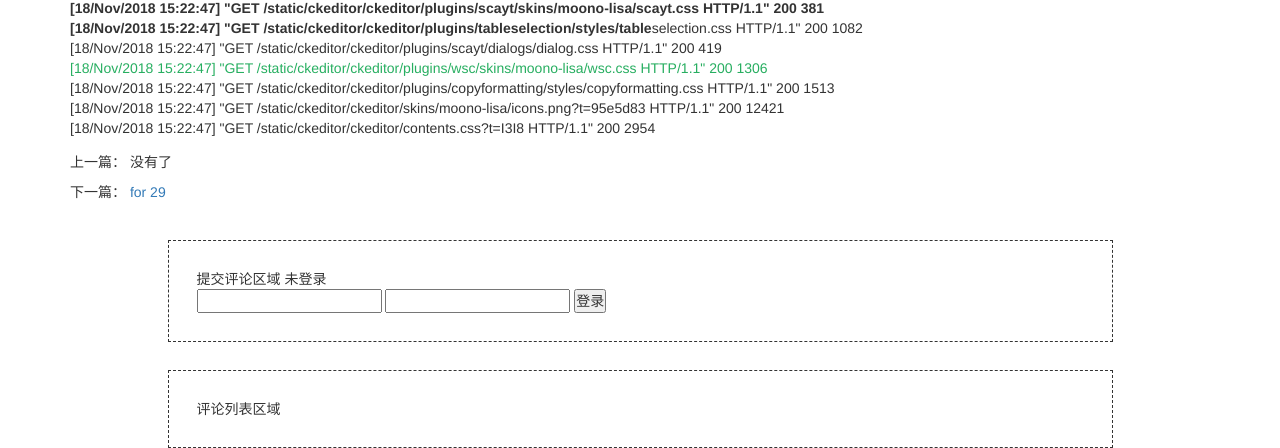
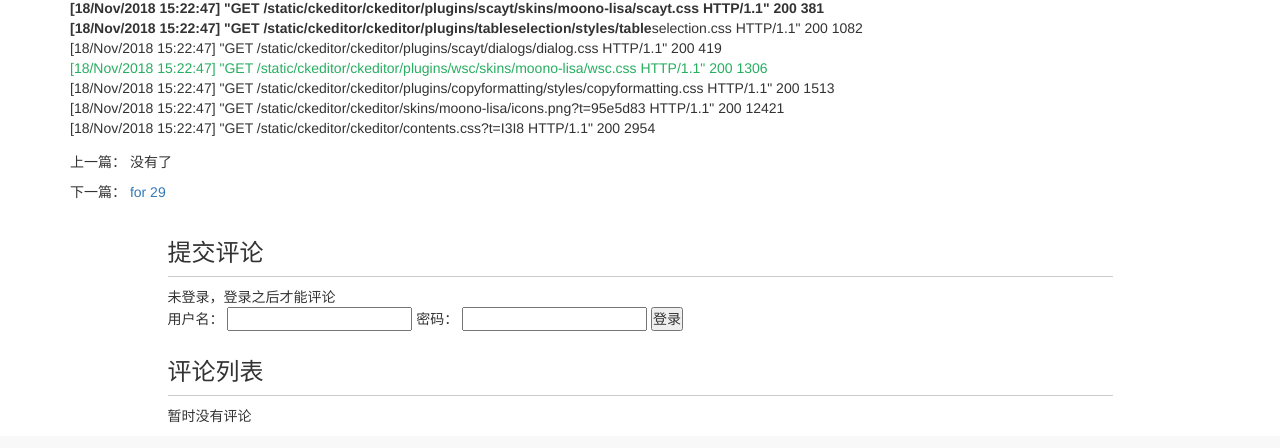
Before and after one commit to Rcurtain/YSHSite, a Django app: page /blog/35 in a window 1280 px wide. Shown: the part 703-1151 px from the top of the page. After the commit the page ends 1126 px from the top, so only its background shows below. Run offline with Django 3.2, Linux system fonts and the light colour scheme; data comes from the database, SQL or seed files in the repository; both versions use the stored data as it was after the commit; some libraries are stand-ins or nearby versions.

Commit message:
23.html表单提交评论 使用了bootstrap的form

```diff
--- a/blog/static/blog/blog.css
+++ b/blog/static/blog/blog.css
@@ -30,3 +30,10 @@ div.blog-content{
 div.blog-more {
     margin-top: 1em;
 }
+div.comment-area{
+    margin-top: 2em;
+}
+h3.comment-area-title {
+    border-bottom: 1px solid #ccc;
+    padding-bottom: 0.4em;
+}
--- a/blog/templates/blog/blog_detail.html
+++ b/blog/templates/blog/blog_detail.html
@@ -50,21 +50,47 @@
 
         <div class="row">
             <div class="col-xs-10 col-sm-10 col-md-10 col-lg-10 col-xs-offset-1">
-                <div style="margin-top:2em;border: 1px dashed;padding: 2em;">
-                    提交评论区域
+                <div class="comment-area">
+                    <h3 class="comment-area-title">提交评论</h3>
                     {% if user.is_authenticated %}
-                        已登录
+
+                        <form action="{% url 'comment:update_comment' %}" method="POST" style="overflow:hidden">
+                            {% csrf_token %}
+                            <div class="form-group">
+                                <label for="comment_text">{{ user.username }}，欢迎评论~</label>
+                                <textarea id="comment_text" class="form-control" name="text" rows="4"></textarea>
+                            </div>
+                            <input type="hidden" name="object_id" value="{{ blog.pk }}">
+                            <input type="hidden" name="content_type" value="blog">
+                            <input type="submit" value="评论" class="btn btn-primary" style="float:right">
+                        </form>
+
                     {% else %}
-                        未登录
+                        未登录，登录之后才能评论
                         <form action="{% url 'login' %}" method="POST">
                             {% csrf_token %}
+                            <span>用户名：</span>
                             <input type="text" name="username">
+                            <span>密码：</span>
                             <input type="password" name="password">
                             <input type="submit" value="登录">
                         </form>
                     {% endif %}
                 </div>
-                <div style="margin-top:2em;border:1px dashed;padding:2em;">评论列表区域</div>
+                <div class="comment-area">
+                    <h3 class="comment-area-title">评论列表</h3>
+                    <ul>
+                        {% for comment in comments %}
+                            <li>
+                                {{ comment.user.username }}
+                                ({{ comment.comment_time|date:"Y-m-d H:n:s" }})：
+                                {{ comment.text }}
+                            </li>
+                        {% empty %}
+                            <li>暂时没有评论</li>
+                        {% endfor %}
+                    </ul>
+                </div>
             </div>
         </div>
     </div>
--- a/blog/views.py
+++ b/blog/views.py
@@ -2,8 +2,11 @@ from django.shortcuts import render, get_object_or_404
 from django.core.paginator import Paginator
 from django.conf import settings
 from django.db.models import Count
+from django.contrib.contenttypes.models import ContentType
+
 from .models import Blog, BlogType
 from read_statistics.utils import read_statistics_once_read
+from comment.models import Comment
 
 def get_blog_list_common_data(request, blogs_all_list):
     paginator = Paginator(blogs_all_list, settings.EACH_PAGE_BLOGS_NUMBER)#
@@ -68,11 +71,14 @@ def blogs_with_date(request, year, month):
 def blog_detail(request, blog_pk):
     blog = get_object_or_404(Blog, pk=blog_pk)
     read_cookie_key = read_statistics_once_read(request, blog)
+    blog_content_type = ContentType.objects.get_for_model(blog)
+    comments = Comment.objects.filter(content_type=blog_content_type, object_id=blog.pk)
 
     context = {}
     context['previous_blog'] = Blog.objects.filter(create_time__gt=blog.create_time).last()
     context['next_blog'] = Blog.objects.filter(create_time__lt=blog.create_time).first()
     context['blog'] = blog
+    context['comments'] = comments
     response = render(request, 'blog/blog_detail.html', context) # 响应
     response.set_cookie(read_cookie_key, 'true') # 阅读cookie标记
     return response
--- a/comment/models.py
+++ b/comment/models.py
@@ -12,3 +12,6 @@ class Comment(models.Model):
     text = models.TextField()
     comment_time = models.DateTimeField(auto_now_add=True)
     user = models.ForeignKey(User, on_delete=models.DO_NOTHING)
+
+    class Meta:
+        ordering = ["-comment_time"]
--- /dev/null
+++ b/comment/urls.py
@@ -0,0 +1,8 @@
+from django.urls import path
+from . import views
+
+app_name = 'comment'
+
+urlpatterns = [
+    path('update_comment', views.update_comment, name="update_comment"),
+]
--- a/mysite/urls.py
+++ b/mysite/urls.py
@@ -24,6 +24,7 @@ urlpatterns = [
     path('admin/', admin.site.urls),
     path('ckeditor/', include("ckeditor_uploader.urls")),
     path('blog/', include("blog.urls")),
+    path('comment/', include("comment.urls")),
     path('login/', login, name='login')
 ]
 
--- a/templates/error.html
+++ b/templates/error.html
@@ -8,5 +8,5 @@
 {% block nav_home_active %}active{% endblock %}
 
 {% block content %}
-    {{ message }}
+    {{ message }}，<a href="{{ redirect_to }}">返回</a>
 {% endblock %}
```
Also changed, not shown: comment/views.py (+29 -1 lines), mysite/views.py (+7 -4 lines), comment/migrations/0002_auto_20181123_1119.py (added), db.sqlite3.
